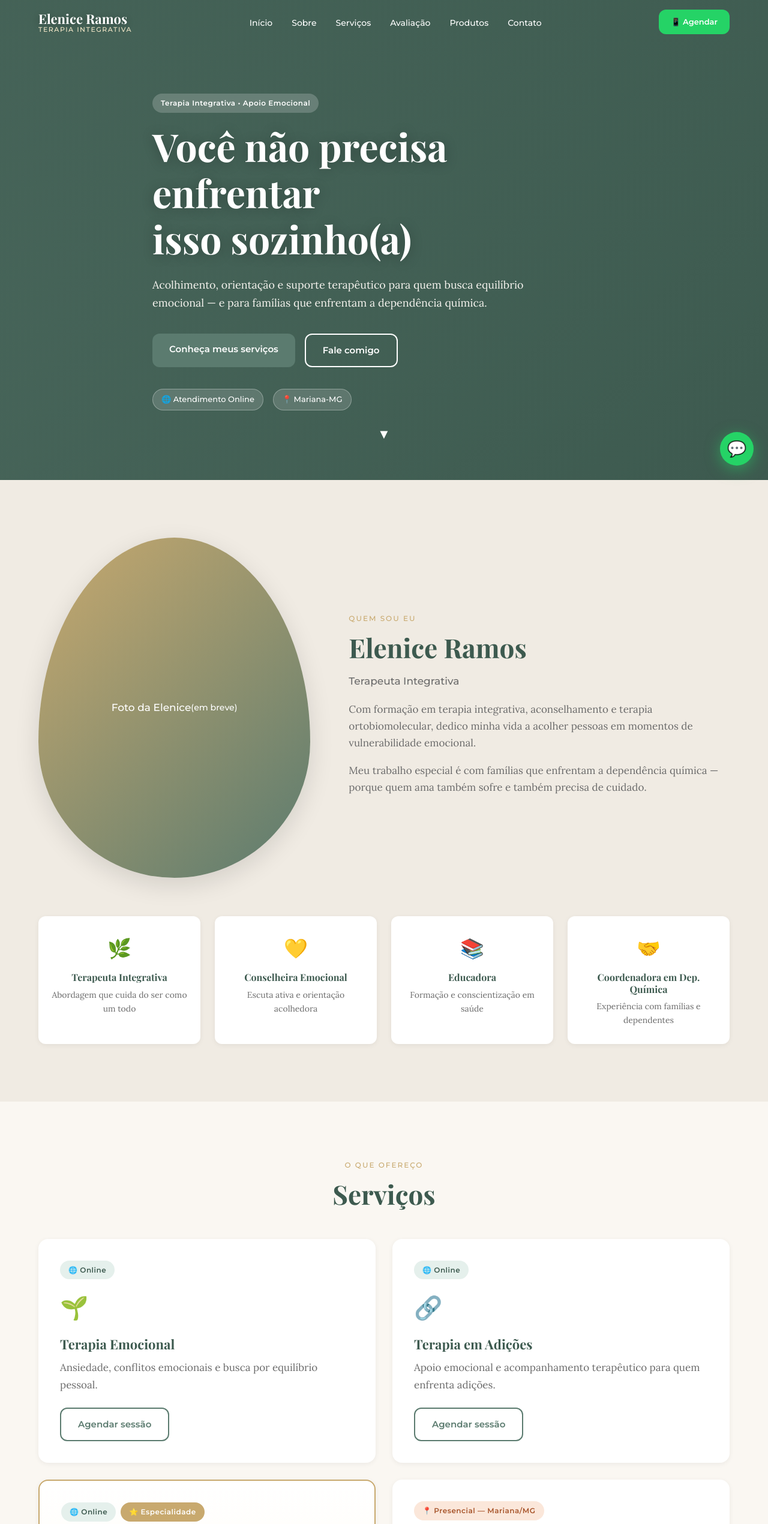
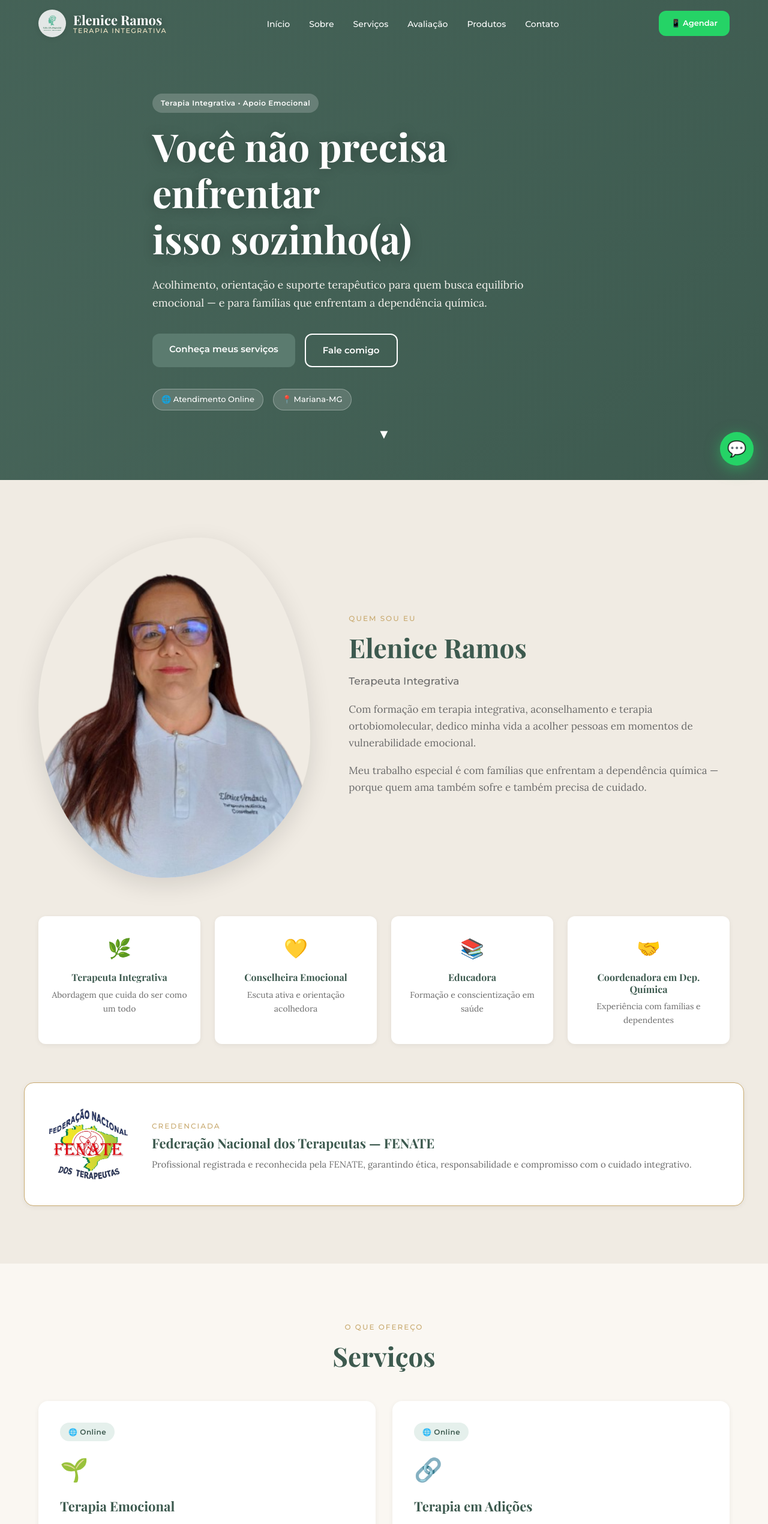
Before and after one commit to tulioorione/portif-lio-elenice, a plain HTML site: page index.html in a window 1280 px wide. Shown: the top 2540 px of the page at 60% size. Drawn offline with nearby package versions, Linux system fonts and the light colour scheme.

Commit message:
feat: integra fotos, logo, credencial FENATE e remove depoimentos placeholder
- Adiciona logo no header e foto real da Elenice na seção Sobre
- Inclui card de credencial FENATE
- Adiciona imagens reais dos produtos AMA Minerais
- Remove seção de depoimentos (aguardando depoimentos reais)
- Adiciona crédito do desenvolvedor (Tulio Orione)

```diff
--- a/css/style.css
+++ b/css/style.css
@@ -112,7 +112,10 @@ h1, h2, h3, h4 { font-family: var(--font-display); font-weight: 700; color: var(
 }
 .header.scrolled { background: rgba(250,247,242,0.92); backdrop-filter: blur(10px); box-shadow: var(--shadow-sm); }
 .header__inner { display: flex; align-items: center; justify-content: space-between; gap: 24px; }
-.header__logo { display: flex; flex-direction: column; line-height: 1.1; }
+.header__logo { display: flex; align-items: center; gap: 12px; line-height: 1.1; }
+.header__logo-img { width: 46px; height: 46px; object-fit: contain; border-radius: 50%; background: rgba(255,255,255,0.85); padding: 4px; box-shadow: 0 2px 10px rgba(0,0,0,0.08); }
+.header.scrolled .header__logo-img { background: #fff; }
+.header__logo-text { display: flex; flex-direction: column; line-height: 1.1; }
 .header__logo-name { font-family: var(--font-display); font-size: 22px; color: var(--cor-primaria-escura); font-weight: 700; }
 .header__logo-sub { font-family: var(--font-ui); font-size: 11px; letter-spacing: 1.5px; text-transform: uppercase; color: var(--cor-secundaria); }
 .header:not(.scrolled) .header__logo-name { color: #fff; text-shadow: 0 2px 12px rgba(0,0,0,0.3); }
@@ -176,6 +179,15 @@ h1, h2, h3, h4 { font-family: var(--font-display); font-weight: 700; color: var(
 /* ============ SOBRE ============ */
 .sobre { background: var(--cor-fundo-alt); }
 .sobre__grid { display: grid; grid-template-columns: 1fr 1.4fr; gap: 64px; align-items: center; }
+.sobre__foto {
+  position: relative;
+  aspect-ratio: 4/5;
+  border-radius: 60% 40% 55% 45% / 50% 60% 40% 50%;
+  overflow: hidden;
+  background: var(--cor-fundo-alt);
+  box-shadow: var(--shadow-lg);
+}
+.sobre__foto-img { width: 100%; height: 100%; object-fit: cover; display: block; }
 .sobre__foto-placeholder {
   aspect-ratio: 4/5;
   background: linear-gradient(135deg, #C8A96E 0%, #5B7B6F 100%);
@@ -183,6 +195,26 @@ h1, h2, h3, h4 { font-family: var(--font-display); font-weight: 700; color: var(
   display: flex; align-items: center; justify-content: center;
   color: #fff; font-family: var(--font-ui); text-align: center;
   box-shadow: var(--shadow-lg);
+}
+
+/* FENATE */
+.fenate {
+  margin-top: 64px;
+  background: #fff;
+  border: 1px solid var(--cor-secundaria);
+  border-radius: var(--radius-lg);
+  padding: 32px 36px;
+  display: flex;
+  align-items: center;
+  gap: 36px;
+  box-shadow: var(--shadow-sm);
+}
+.fenate__img { width: 140px; height: auto; object-fit: contain; flex-shrink: 0; border-radius: 8px; }
+.fenate__texto .section__eyebrow { margin-bottom: 6px; }
+.fenate__texto h3 { font-family: var(--font-display); font-size: 22px; color: var(--cor-primaria-escura); margin-bottom: 10px; }
+.fenate__texto p { font-size: 15px; color: var(--cor-texto-suave); margin: 0; }
+@media (max-width: 768px) {
+  .fenate { flex-direction: column; text-align: center; padding: 28px 24px; }
 }
 .sobre__texto p { margin-bottom: 18px; color: var(--cor-texto-suave); }
 
--- a/index.html
+++ b/index.html
@@ -23,8 +23,11 @@
   <header class="header" id="header">
     <div class="container header__inner">
       <a href="#inicio" class="header__logo">
-        <span class="header__logo-name">Elenice Ramos</span>
-        <span class="header__logo-sub">Terapia Integrativa</span>
+        <img src="assets/icons/logo.png" alt="Elenice Ramos" class="header__logo-img" />
+        <span class="header__logo-text">
+          <span class="header__logo-name">Elenice Ramos</span>
+          <span class="header__logo-sub">Terapia Integrativa</span>
+        </span>
       </a>
 
       <nav class="nav" id="nav">
@@ -72,8 +75,7 @@
   <section class="sobre section" id="sobre">
     <div class="container sobre__grid">
       <div class="sobre__foto reveal">
-        <!-- TODO: Substituir por foto real da Elenice (sem fundo) -->
-        <div class="sobre__foto-placeholder">Foto da Elenice<br /><small>(em breve)</small></div>
+        <img src="assets/images/elenice-foto.png" alt="Elenice Ramos — Terapeuta Integrativa" class="sobre__foto-img" />
       </div>
       <div class="sobre__texto reveal">
         <span class="section__eyebrow">Quem sou eu</span>
@@ -96,6 +98,15 @@
       <div class="cred-card reveal"><div class="cred-card__icon">💛</div><h3>Conselheira Emocional</h3><p>Escuta ativa e orientação acolhedora</p></div>
       <div class="cred-card reveal"><div class="cred-card__icon">📚</div><h3>Educadora</h3><p>Formação e conscientização em saúde</p></div>
       <div class="cred-card reveal"><div class="cred-card__icon">🤝</div><h3>Coordenadora em Dep. Química</h3><p>Experiência com famílias e dependentes</p></div>
+    </div>
+
+    <div class="container fenate reveal">
+      <img src="assets/icons/credencial-fenate.png" alt="Credencial FENATE — Federação Nacional dos Terapeutas" class="fenate__img" />
+      <div class="fenate__texto">
+        <span class="section__eyebrow">Credenciada</span>
+        <h3>Federação Nacional dos Terapeutas — FENATE</h3>
+        <p>Profissional registrada e reconhecida pela FENATE, garantindo ética, responsabilidade e compromisso com o cuidado integrativo.</p>
+      </div>
     </div>
   </section>
 
@@ -180,35 +191,8 @@
     </div>
   </section>
 
-  <!-- ============ DEPOIMENTOS ============ -->
-  <!-- TODO: Substituir por depoimentos reais -->
-  <section class="depoimentos section" id="depoimentos">
-    <div class="container">
-      <span class="section__eyebrow center">Quem já passou por aqui</span>
-      <h2 class="section__title center">Depoimentos</h2>
+  <!-- Seção de depoimentos removida: aguardando depoimentos reais dos clientes. -->
 
-      <div class="carousel" id="carousel">
-        <div class="carousel__track">
-          <div class="depoimento">
-            <div class="depoimento__aspas">“</div>
-            <p>[Depoimento placeholder 1 — espaço reservado para texto real do cliente.]</p>
-            <span class="depoimento__autor">— Nome do Cliente</span>
-          </div>
-          <div class="depoimento">
-            <div class="depoimento__aspas">“</div>
-            <p>[Depoimento placeholder 2 — espaço reservado para texto real do cliente.]</p>
-            <span class="depoimento__autor">— Nome do Cliente</span>
-          </div>
-          <div class="depoimento">
-            <div class="depoimento__aspas">“</div>
-            <p>[Depoimento placeholder 3 — espaço reservado para texto real do cliente.]</p>
-            <span class="depoimento__autor">— Nome do Cliente</span>
-          </div>
-        </div>
-        <div class="carousel__dots" id="carouselDots"></div>
-      </div>
-    </div>
-  </section>
 
   <!-- ============ PRODUTOS ============ -->
   <section class="produtos section" id="produtos">
@@ -323,7 +307,7 @@
     </p>
 
     <p class="footer__copy">
-      © 2026 Elenice Ramos — Terapia Integrativa · Desenvolvido por <!-- TODO: nome do desenvolvedor -->[Seu nome]
+      © 2026 Elenice Ramos — Terapia Integrativa · Desenvolvido por Tulio Orione 💚
     </p>
   </footer>
 
```
Also changed, not shown: assets/icons/credencial-fenate.png (added), assets/icons/logo.png (added), assets/images/elenice-foto-2.png (added), assets/images/elenice-foto.png (added), assets/images/produtos/amaccelerator.png (added), assets/images/produtos/amaoreganowild.png (added), assets/images/produtos/amaslim.png (added), assets/images/produtos/desintox.png (added), assets/images/produtos/doutorzinho.png (added), assets/images/produtos/pulseira-preto-azul.png (added), assets/images/produtos/pulseira-preto-cinza.png (added), assets/images/produtos/saude-da-mulher.png (added).
